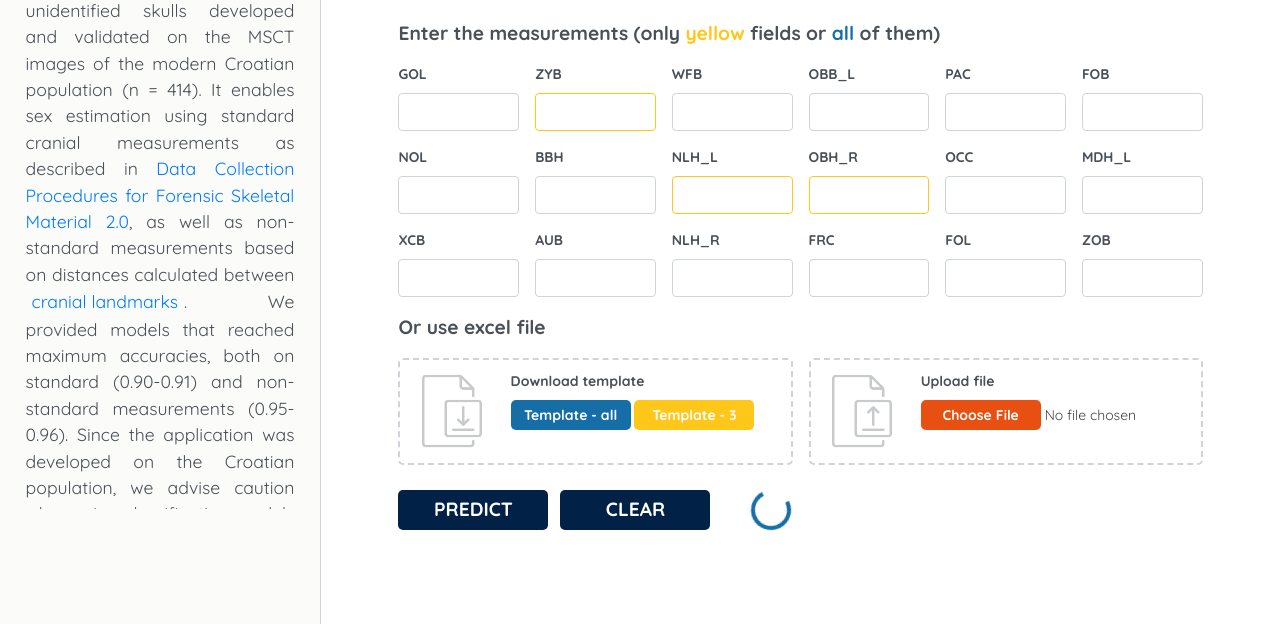
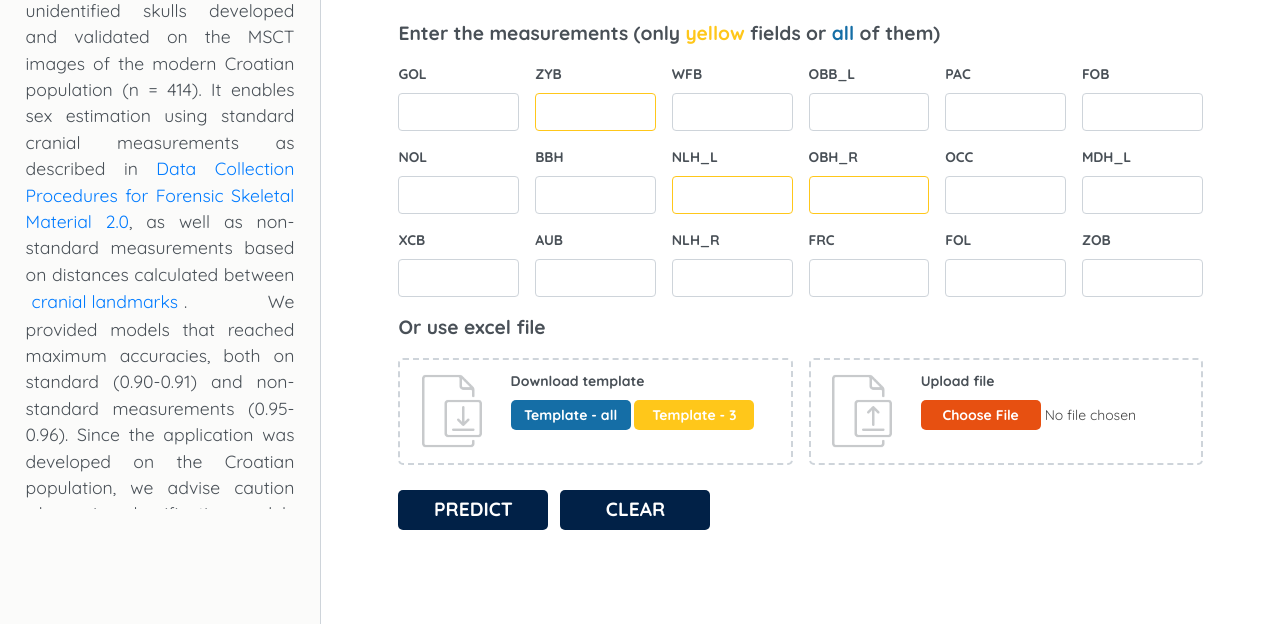
Before and after one commit to nikajerkovic/CroCrania, a Flask app: page / in a window 1280 px wide. Shown: the part 291-915 px from the top of the page. Run offline with Flask 3, Linux system fonts and the light colour scheme; some libraries are stand-ins or nearby versions.

Commit message:
Update index.html

```diff
--- a/templates/index.html
+++ b/templates/index.html
@@ -213,7 +213,7 @@
                         <button type="button" class="custom-submit-btn" onclick="clearForm_standard()">CLEAR</button>
 
                         <div id="loadingSpinner" class="spinner-border" role="status"
-                            style="width: 2.5rem; height: 2.5rem; margin-left: 5%; color: #156ea6; display: block;">
+                            style="width: 2.5rem; height: 2.5rem; margin-left: 5%; color: #156ea6; display: none;">
                             <span class="sr-only">Loading...</span>
                         </div>
 
@@ -452,7 +452,7 @@
                     <button type="button" class="custom-submit-btn" style="margin-right: 1.5%;" onclick="predictAndShowResults_Non_Standard()">PREDICT</button>
                     <button type="button" class="custom-submit-btn" onclick="clearForm_non_standard()">CLEAR</button>
                     <div class="spinner-border" role="status"
-                        style="width: 2.5rem; height: 2.5rem; margin-left: 5%; color: #156ea6; display: block;">
+                        style="width: 2.5rem; height: 2.5rem; margin-left: 5%; color: #156ea6; display: none;">
                         <span class="sr-only">Loading...</span>
                     </div>
                 </div>
@@ -1017,7 +1017,7 @@
                                 return response.json();
                             })
                             .then(results => {
-                                document.getElementById('loadingSpinner').style.display = 'block';
+                                document.getElementById('loadingSpinner').style.display = 'none';
                                 if (results.error) {
                                     // Display the error message
                                     showNotification_non(results.error);
@@ -1077,7 +1077,7 @@
                             })
                             .catch(error => console.error('Error:', error));
                             adjustContainerHeights()
-                            document.getElementById('loadingSpinner').style.display = 'block';
+                            document.getElementById('loadingSpinner').style.display = 'none';
 
                 }
                 adjustContainerHeights()
```
